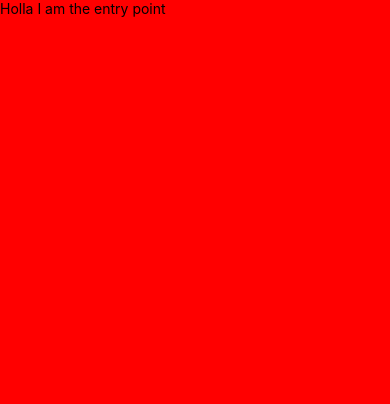
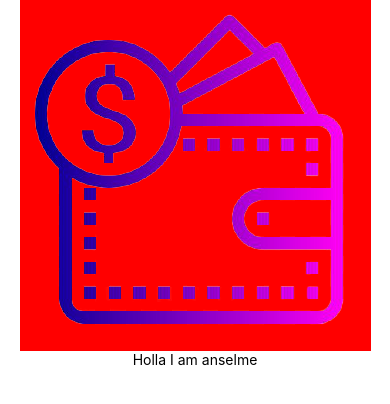
Before and after one commit to irumvanselme/ikofi-mobile, a React Native app: screen / in a window 390 px wide. Shown: the top 404 px of the page. Built offline with nearby package versions, Linux system fonts and the light colour scheme.

Commit message:
Create the home screen

```diff
--- a/layouts/Screen.js
+++ b/layouts/Screen.js
@@ -11,8 +11,9 @@ export default function ({ children }){
 
 const styles = StyleSheet.create({
     container: {
-        backgroundColor: "red",
         marginTop: StatusBar.currentHeight,
-        minHeight: "100%"
+        minHeight: "100%",
+        display: "flex",
+        alignItems: "center"
     }
 })
--- a/screens/Home.js
+++ b/screens/Home.js
@@ -1,11 +1,15 @@
 import React from "react";
-import { Text, View } from "react-native";
+import { StyleSheet, Text, ImageBackground, View, Image } from "react-native";
 import Screen from "../layouts/Screen";
+import { colors } from "../constants/colors";
 
-export default function (){
+export default function () {
     return (
         <Screen>
-            <Text>Holla I am the entry point</Text>
+            <Image source={require("../assets/logo.png")} resizeMode="contain" style={{ backgroundColor: "red"}}/>
+            <Text>Holla I am anselme</Text>
         </Screen>
     )
 }
+
+const styles = StyleSheet.create({})
```
Also changed, not shown: 1 other file (tests, documents, lock files or other folders).
